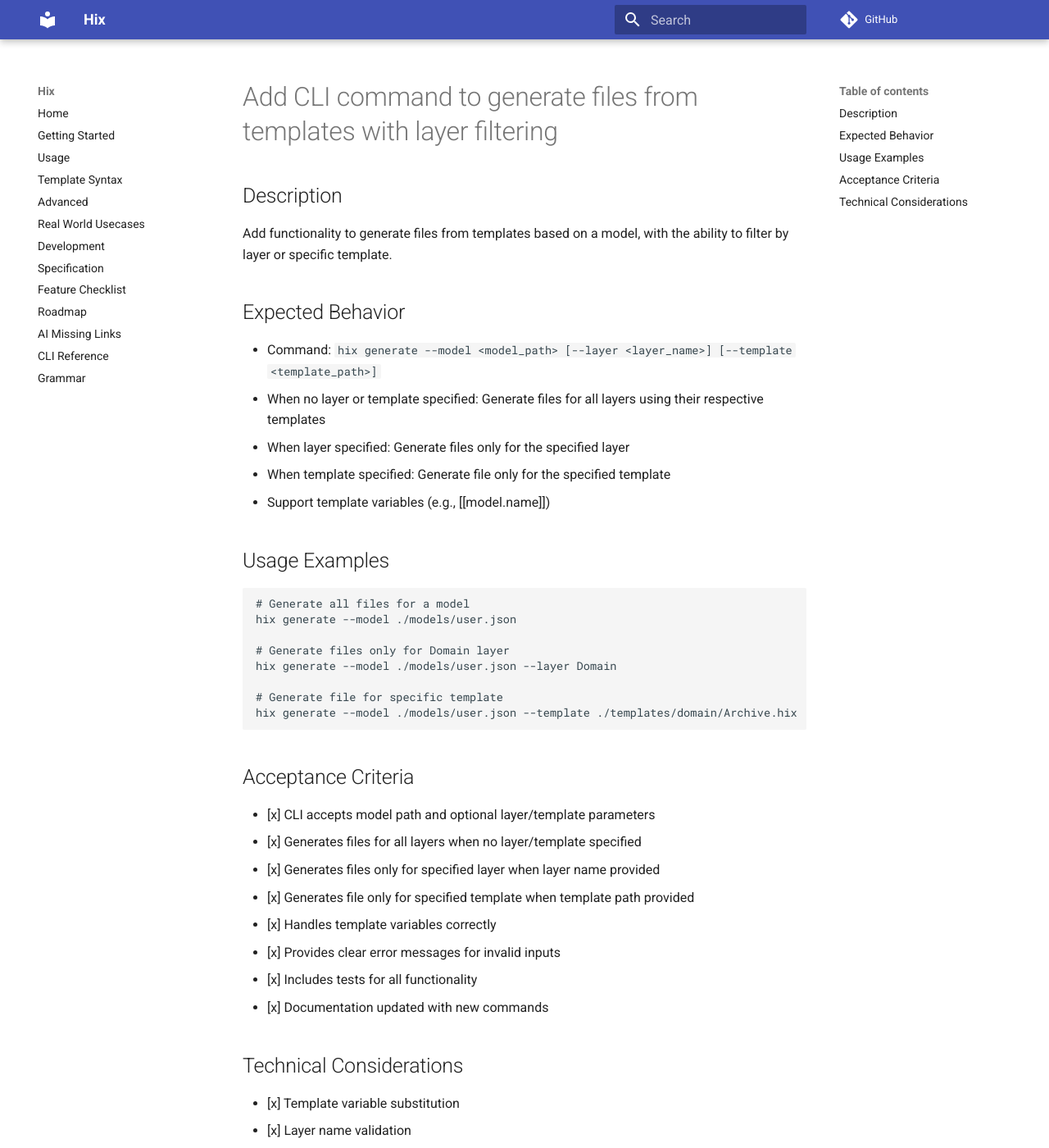
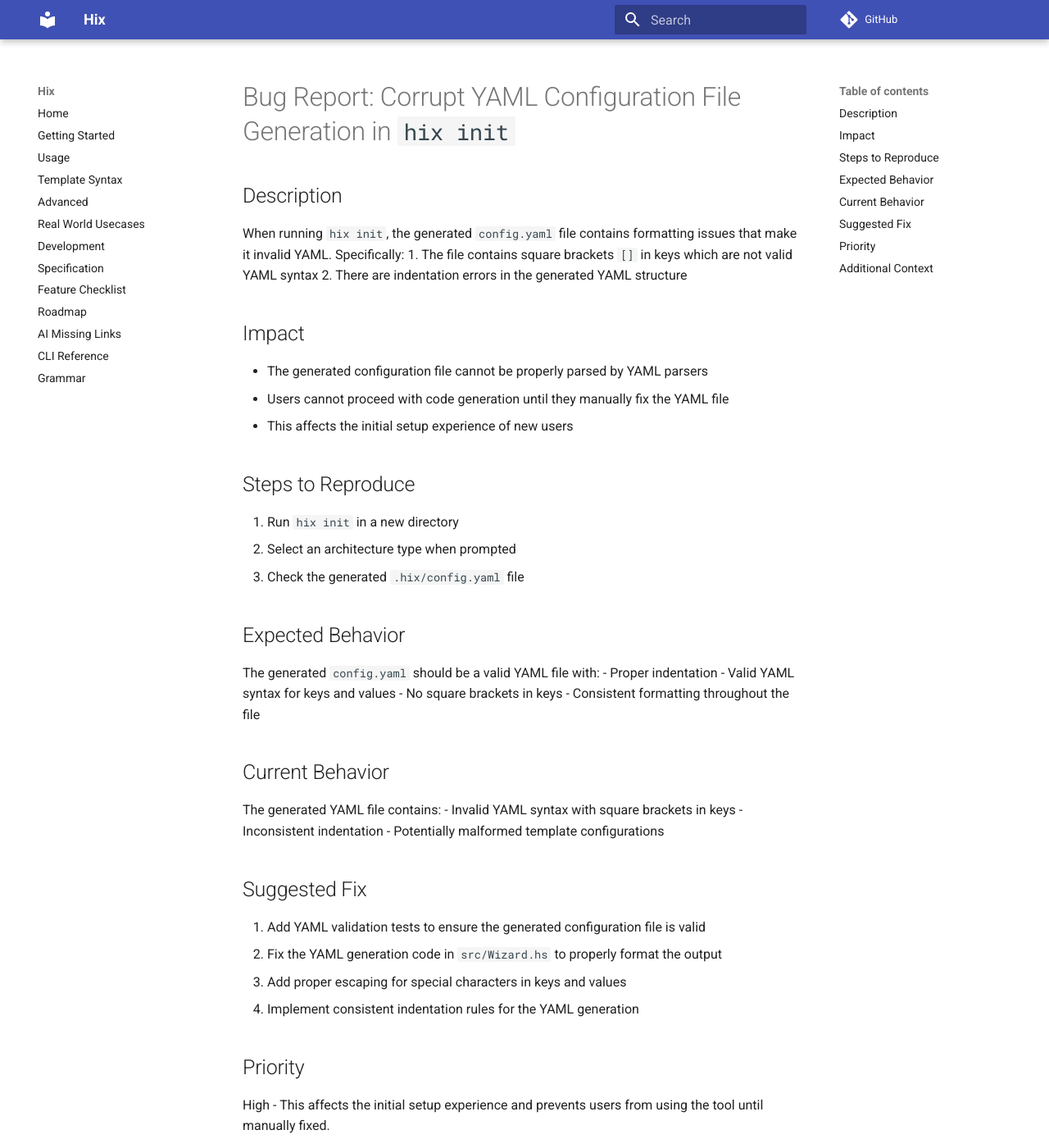
Before and after one commit to joelbugarini/hix, an MkDocs documentation site: the page built from docs/features/current_feature.md, in a window 1280 px wide and 1400 px high. Shown: the whole window at 82% size. Built offline with MkDocs 1.6.1 and Material for MkDocs 9.7.7, drawn with Linux system fonts in a browser that asks for light colours; comment, search, counter and statistics services are not loaded; some of the changed text lies outside the part shown.

````diff
--- a/docs/features/current_feature.md
+++ b/docs/features/current_feature.md
@@ -1,42 +1,41 @@
-# Add CLI command to generate files from templates with layer filtering
+# Bug Report: Corrupt YAML Configuration File Generation in `hix init`
 
 ## Description
-Add functionality to generate files from templates based on a model, with the ability to filter by layer or specific template.
+When running `hix init`, the generated `config.yaml` file contains formatting issues that make it invalid YAML. Specifically:
+1. The file contains square brackets `[]` in keys which are not valid YAML syntax
+2. There are indentation errors in the generated YAML structure
+
+## Impact
+- The generated configuration file cannot be properly parsed by YAML parsers
+- Users cannot proceed with code generation until they manually fix the YAML file
+- This affects the initial setup experience of new users
+
+## Steps to Reproduce
+1. Run `hix init` in a new directory
+2. Select an architecture type when prompted
+3. Check the generated `.hix/config.yaml` file
 
 ## Expected Behavior
-- Command: `hix generate --model <model_path> [--layer <layer_name>] [--template <template_path>]`
-- When no layer or template specified: Generate files for all layers using their respective templates
-- When layer specified: Generate files only for the specified layer
-- When template specified: Generate file only for the specified template
-- Support template variables (e.g., [[model.name]])
+The generated `config.yaml` should be a valid YAML file with:
+- Proper indentation
+- Valid YAML syntax for keys and values
+- No square brackets in keys
+- Consistent formatting throughout the file
 
-## Usage Examples
-```bash
-# Generate all files for a model
-hix generate --model ./models/user.json
+## Current Behavior
+The generated YAML file contains:
+- Invalid YAML syntax with square brackets in keys
+- Inconsistent indentation
+- Potentially malformed template configurations
 
-# Generate files only for Domain layer
-hix generate --model ./models/user.json --layer Domain
+## Suggested Fix
+1. Add YAML validation tests to ensure the generated configuration file is valid
+2. Fix the YAML generation code in `src/Wizard.hs` to properly format the output
+3. Add proper escaping for special characters in keys and values
+4. Implement consistent indentation rules for the YAML generation
 
-# Generate file for specific template
-hix generate --model ./models/user.json --template ./templates/domain/Archive.hix
-```
+## Priority
+High - This affects the initial setup experience and prevents users from using the tool until manually fixed.
 
-## Acceptance Criteria
-- [x] CLI accepts model path and optional layer/template parameters
-- [x] Generates files for all layers when no layer/template specified
-- [x] Generates files only for specified layer when layer name provided
-- [x] Generates file only for specified template when template path provided
-- [x] Handles template variables correctly
-- [x] Provides clear error messages for invalid inputs
-- [x] Includes tests for all functionality
-- [x] Documentation updated with new commands
-
-## Technical Considerations
-- [x] Template variable substitution
-- [x] Layer name validation
-- [x] Template path validation
-- [x] File path resolution
-- [x] Error handling
-- [x] Support for relative and absolute paths
-- [x] Template file existence validation
+## Additional Context
+The issue appears to be in the YAML generation code in `src/Wizard.hs`, specifically in the `formatLayer` and `formatTemplate` functions. These functions need to be updated to ensure proper YAML formatting and escaping of special characters.
````
Also changed, not shown: docs/features/feat_0.3.0.0.md (added, +42 -0 lines), docs/git-conventions.md (added, +73 -0 lines), docs/versions/0.3.0.1.md (added, +21 -0 lines), 12 other files.
